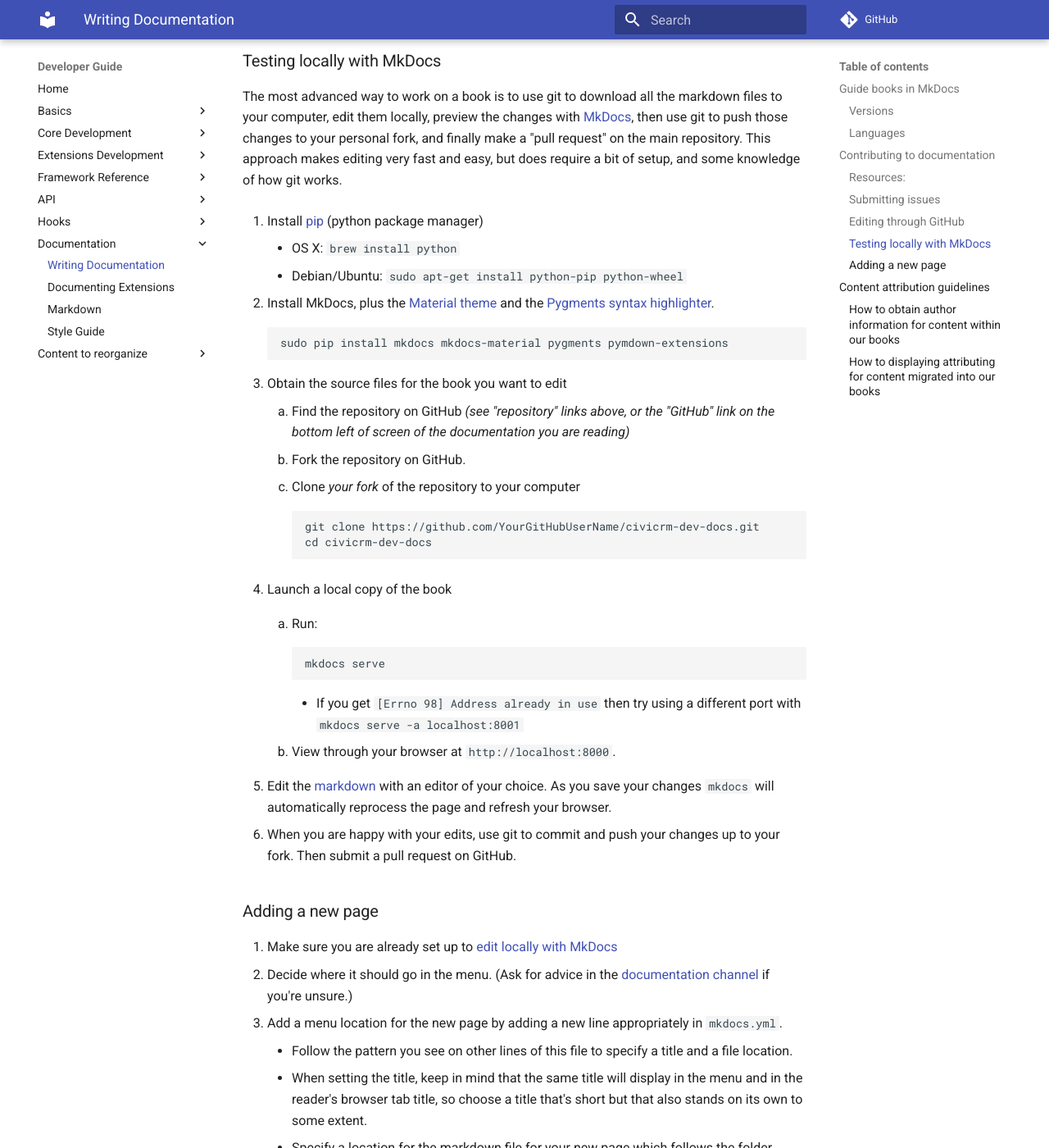
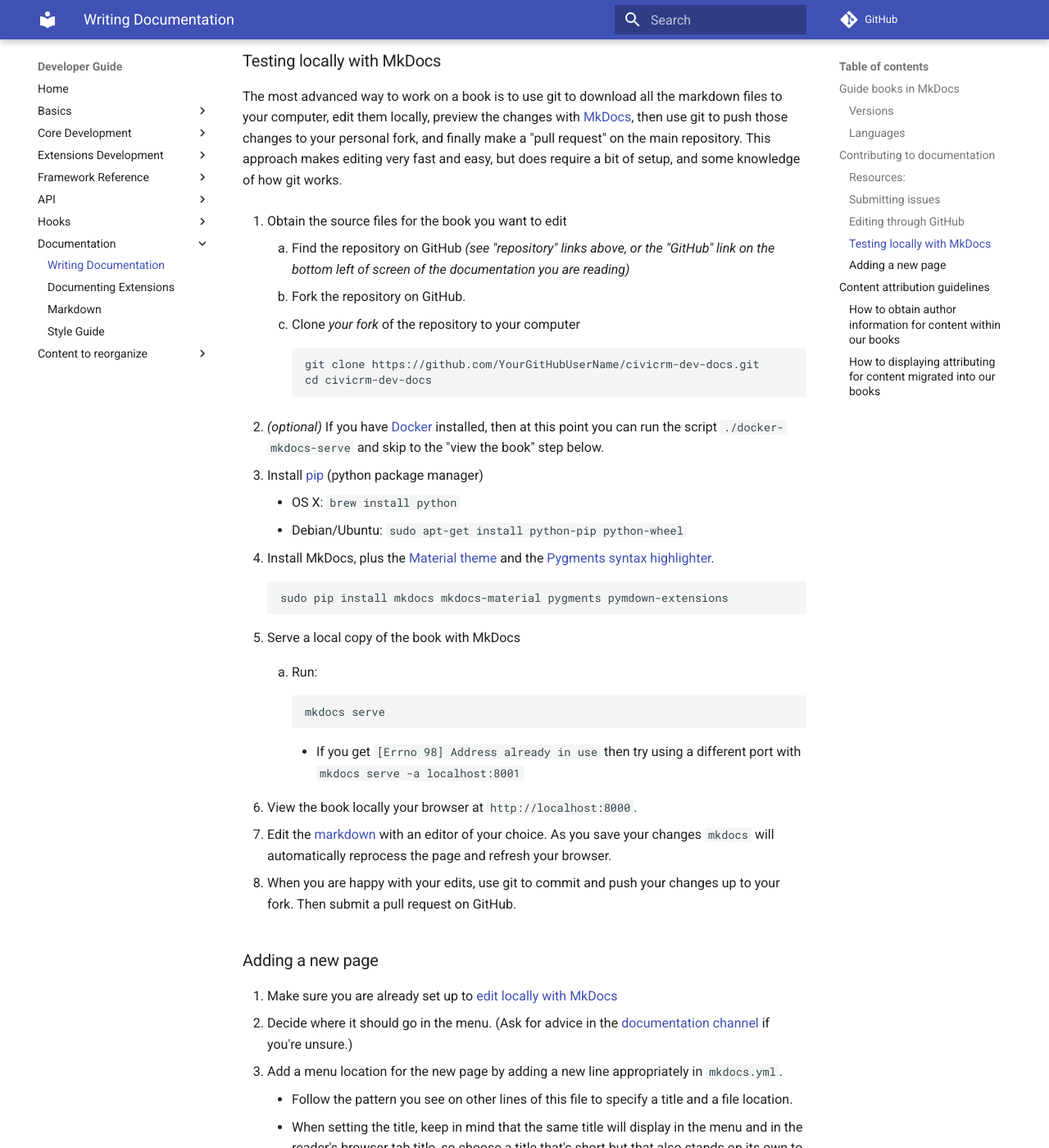
Before and after one commit to civicrm/civicrm-dev-docs, an MkDocs documentation site: the page built from docs/documentation.md, in a window 1280 px wide and 1400 px high, scrolled down 1864 px. Shown: the whole window at 82% size. Built offline with MkDocs 1.6.1 and Material for MkDocs 9.7.7, drawn with Linux system fonts in a browser that asks for light colours; comment, search, counter and statistics services are not loaded; old or Windows-style settings are respelled for this version of MkDocs.

Commit message:
Add instructions for docker-mkdocs-serve

````diff
--- a/docs/documentation.md
+++ b/docs/documentation.md
@@ -58,6 +58,18 @@
 
 The most advanced way to work on a book is to use git to download all the markdown files to your computer, edit them locally, preview the changes with [MkDocs](http://mkdocs.org/), then use git to push those changes to your personal fork, and finally make a "pull request" on the main repository. This approach makes editing very fast and easy, but does require a bit of setup, and some knowledge of how git works.
 
+1.  Obtain the source files for the book you want to edit
+    1.  Find the repository on GitHub *(see "repository" links above, or the "GitHub" link on the bottom left of screen of the documentation you are reading)*
+    1.  Fork the repository on GitHub.
+    1.  Clone *your fork* of the repository to your computer
+
+        ```bash
+        git clone https://github.com/YourGitHubUserName/civicrm-dev-docs.git
+        cd civicrm-dev-docs
+        ```
+
+1. *(optional)* If you have [Docker](https://www.docker.com/) installed, then at this point you can run the script `./docker-mkdocs-serve` and skip to the "view the book" step below.
+
 1. Install [pip](https://pypi.python.org/pypi/pip) (python package manager)
 
     - OS X: `brew install python`
@@ -69,17 +81,7 @@
     sudo pip install mkdocs mkdocs-material pygments pymdown-extensions
     ```
 
-1.  Obtain the source files for the book you want to edit
-    1.  Find the repository on GitHub *(see "repository" links above, or the "GitHub" link on the bottom left of screen of the documentation you are reading)*
-    1.  Fork the repository on GitHub.
-    1.  Clone *your fork* of the repository to your computer
-
-        ```bash
-        git clone https://github.com/YourGitHubUserName/civicrm-dev-docs.git
-        cd civicrm-dev-docs
-        ```
-
-1. Launch a local copy of the book
+1. Serve a local copy of the book with MkDocs
     1. Run:
 
         ```bash
@@ -89,7 +91,7 @@
         -   If you get `[Errno 98] Address already in use` then try using a
             different port with `mkdocs serve -a localhost:8001`
 
-    1. View through your browser at `http://localhost:8000`.
+1. View the book locally your browser at `http://localhost:8000`.
 
 1.  Edit the [markdown](/markdownrules.md) with an editor of your choice. As you
     save your changes `mkdocs` will automatically reprocess the page and
````
